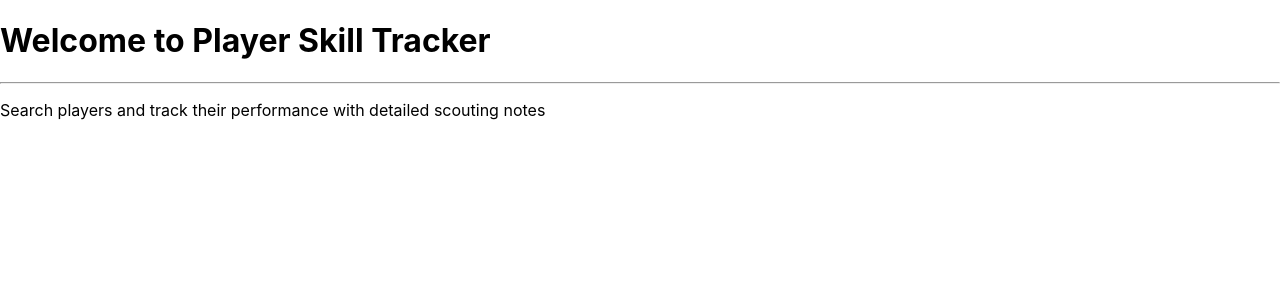
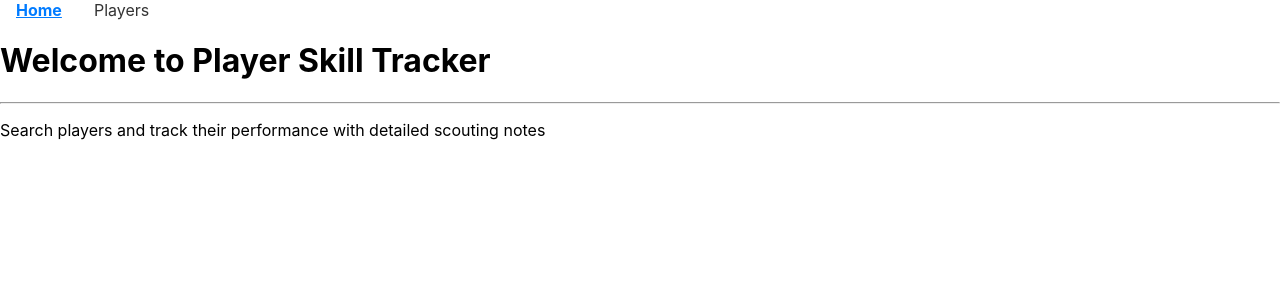
Before and after one commit to Jasec7/player-skill-tracker, a React (Create React App) app: page / in a window 1280 px wide. Shown: the top 300 px of the page. Built offline with nearby package versions, Linux system fonts and the light colour scheme.

Commit message:
add NavBar to components

```diff
--- a/src/App.css
+++ b/src/App.css
@@ -36,3 +36,16 @@
     transform: rotate(360deg);
   }
 }
+
+.nav-link {
+  margin: 0 1rem;
+  text-decoration: none;
+  color: #333;
+  font-weight: normal;
+}
+
+.nav-link.active {
+  font-weight: bold;
+  color: #007bff; /* Blue or whatever highlight you like */
+  text-decoration: underline;
+}
--- a/src/Home.js
+++ b/src/Home.js
@@ -1,12 +1,19 @@
 import React from "react";
+import NavBar from "./NavBar";
 
 function Home(){
     return(
+        <>
+         <header>
+                <NavBar />
+            </header>
+
         <div>
             <h1>Welcome to Player Skill Tracker</h1>
             <hr/>
             <p>Search players and track their performance with detailed scouting notes</p>
         </div>
+        </>
     )
 };
 
--- a/src/NavBar.js
+++ b/src/NavBar.js
@@ -10,6 +10,8 @@ function NavBar(){
         >
             Home
         </NavLink>
+
+
         <NavLink
         to="/players"
         className="nav-link"
--- a/src/PlayerDetails.js
+++ b/src/PlayerDetails.js
@@ -3,7 +3,7 @@ import React from "react";
 function PlayerDetails({id, name, team, position, image}){
     return(
         <div className="details">
-            <img src={image} alt={name} />
+            <img src={image}/>
             <h2>{name}</h2>
             <p>Team:{team}</p>
             <p>Position:{position}</p>
--- a/src/PlayerPage.js
+++ b/src/PlayerPage.js
@@ -1,5 +1,6 @@
 import React, {useEffect, useState} from "react";
 import PlayerList from "./PlayerList"
+import NavBar from "./NavBar";
 
 function PlayerPage(){
  const [players, setPlayers] = useState([]);
@@ -16,7 +17,8 @@ function PlayerPage(){
   };
   return (
     <div className="App">
-      <header className="App-header">
+      <header>
+        <NavBar />
       </header>
       <PlayerList players={players} />
       </div>
```
